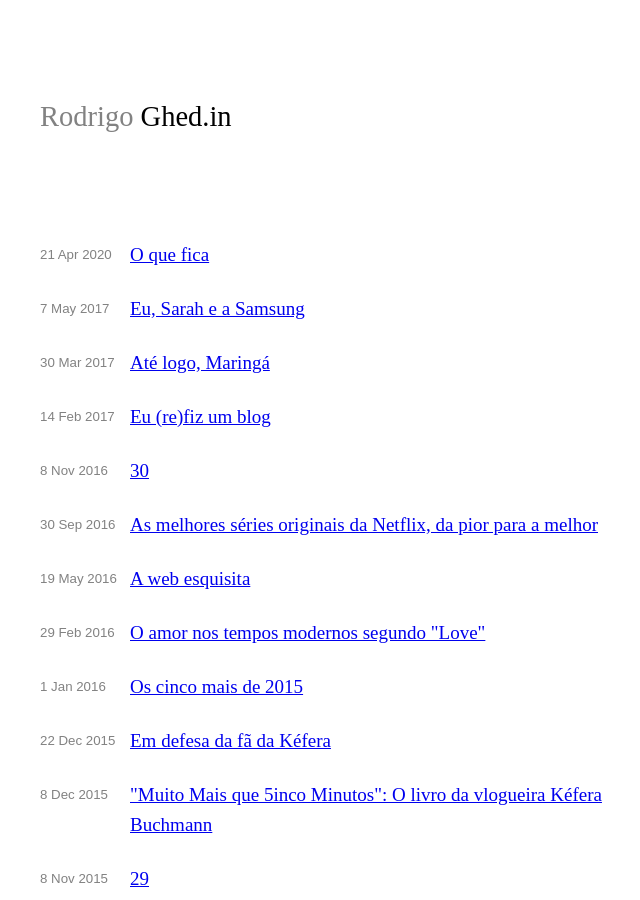
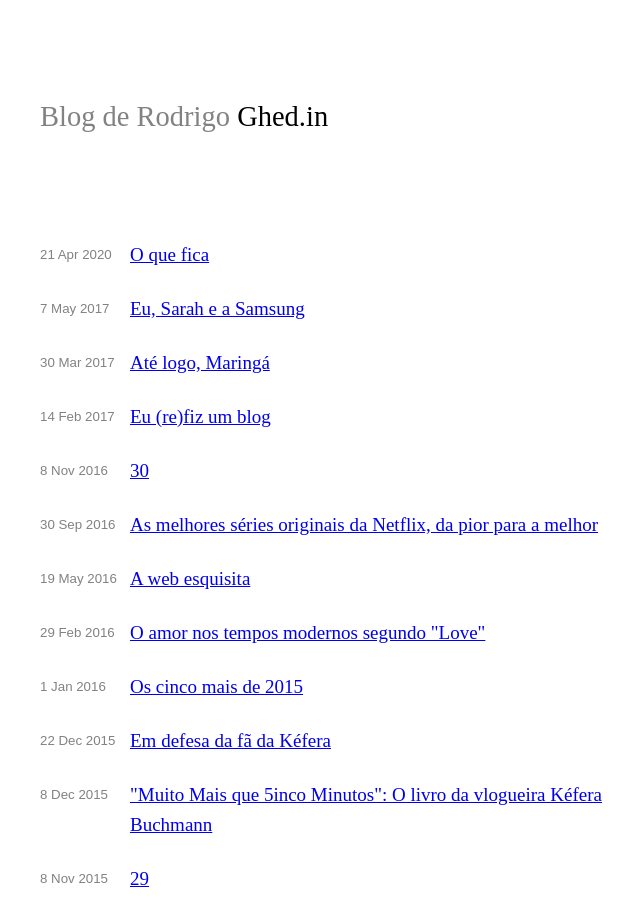
Before and after one commit to rghedin/rghedin.github.io, a Jekyll site: the page built from index.html, in a window 1280 px wide and 900 px high. Shown: the whole window, without its empty margins (296-936 px from the left). Built offline with Jekyll 4.4.1, drawn with Linux system fonts in a browser that asks for light colours.

Commit message:
Alteração no título do blog

```diff
--- a/_config.yml
+++ b/_config.yml
@@ -1,4 +1,4 @@
-title: Blog do Rodrigo Ghedin
+title: Blog de Rodrigo Ghedin
 email: ghedin@gmail.com
 permalink: /:title/
 markdown: kramdown
--- a/_includes/header.html
+++ b/_includes/header.html
@@ -3,10 +3,10 @@
   <div id="container">
       <header>
       {% if page.id %}
-        <h2 class="title">Rodrigo <a href="{{ "/" | relative_url}}">Ghed.in</a></h2>
+        <h2 class="title">Blog de Rodrigo <a href="{{ "/" | relative_url}}">Ghed.in</a></h2>
           <a class="h-card" rel="me" href="https://ghed.in">Rodrigo Ghedin</a>
       {% else %}
-        <h1>Rodrigo <a href="{{ "/" | relative_url}}">Ghed.in</a></h1>
+        <h1>Blog de Rodrigo <a href="{{ "/" | relative_url}}">Ghed.in</a></h1>
           <a class="h-card" rel="me" href="https://ghed.in">Rodrigo Ghedin</a>
       {% endif %}
       </header>
```
